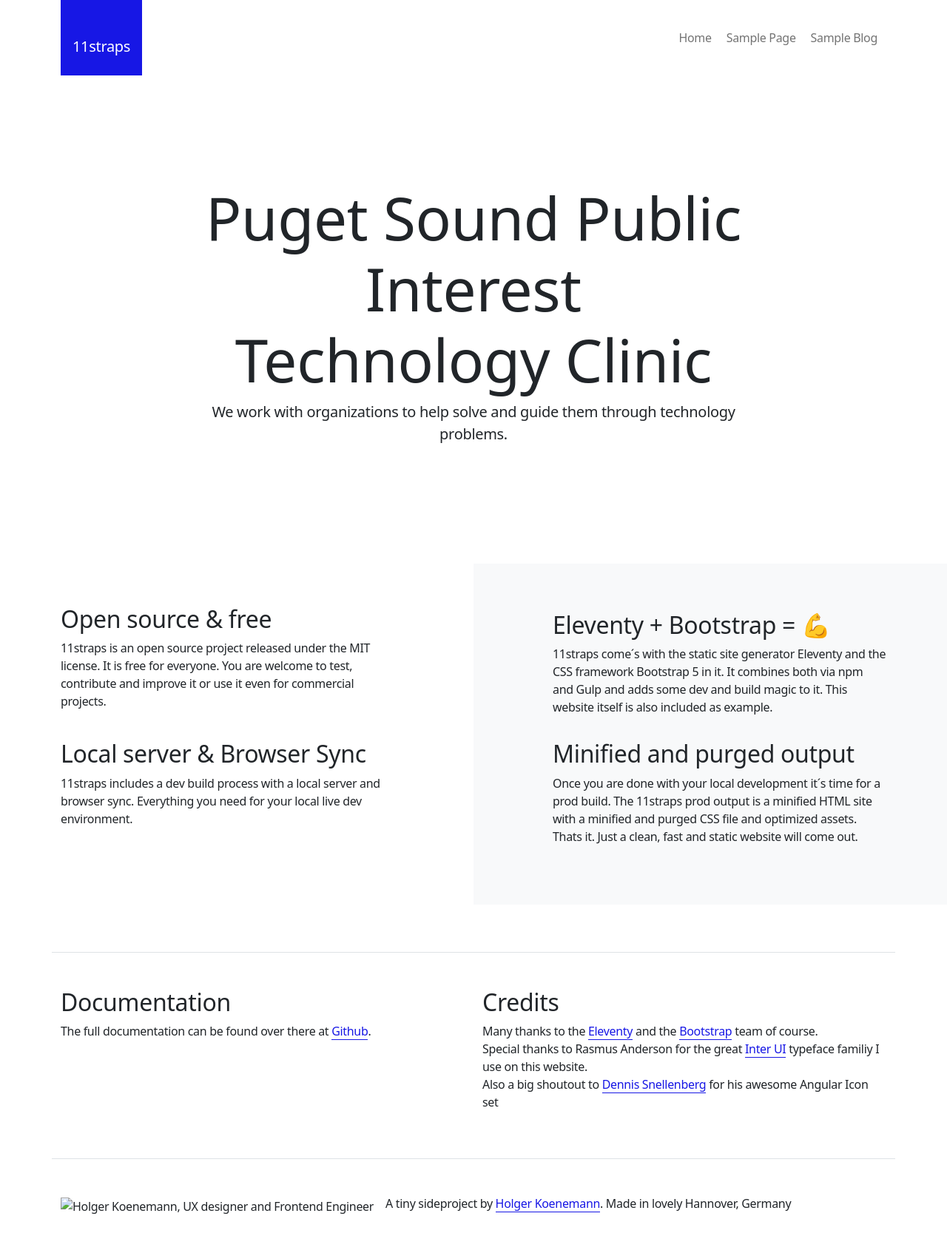
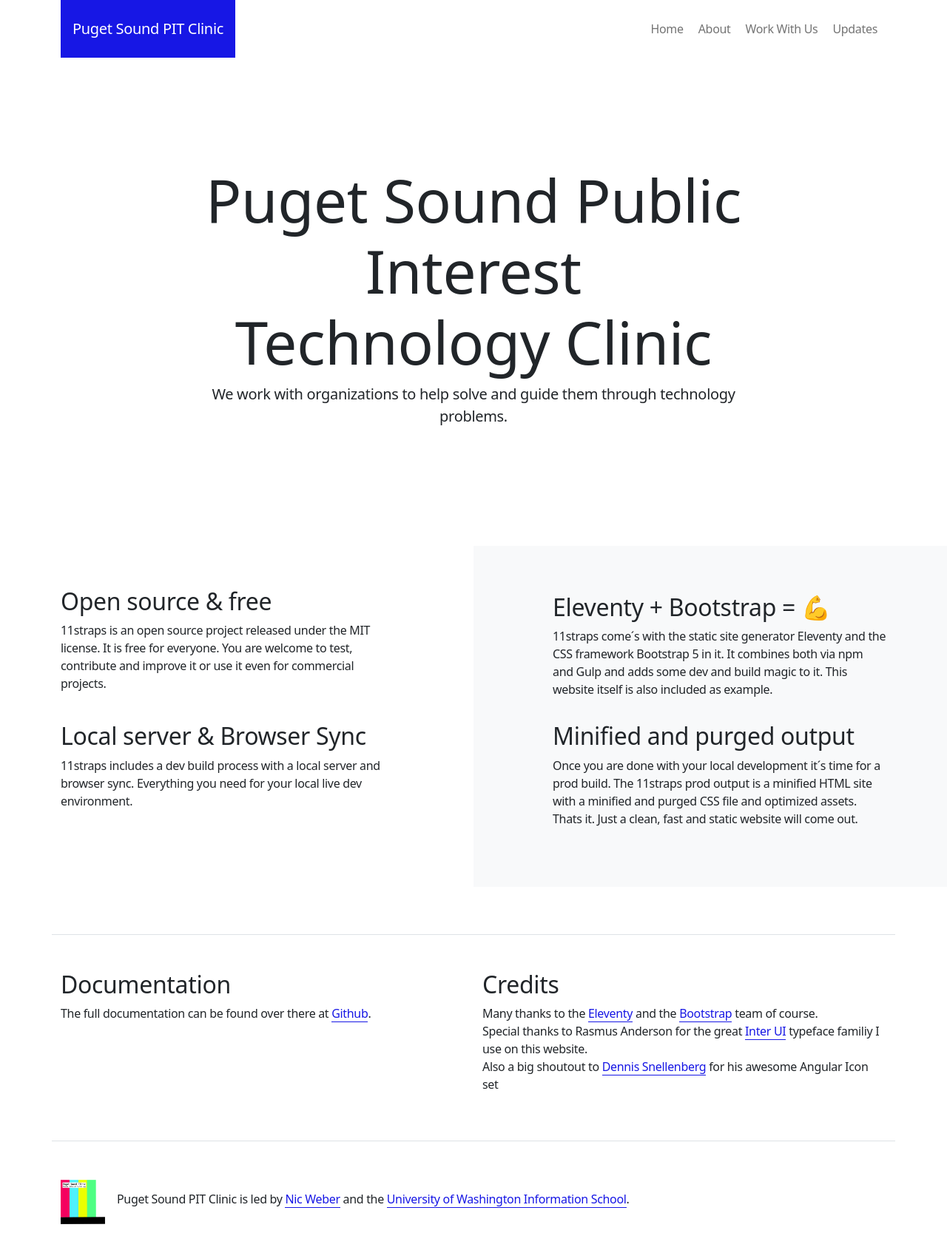
Before and after one commit to PugetSoundClinic-PIT/PugetSoundClinic-PIT.github.io, an Eleventy site: page src/index.njk in a window 1280 px wide. Shown: the whole page at 74% size. Built offline with nearby package versions, Linux system fonts and the light colour scheme; Eleventy itself is replaced by a stand-in of ours; files that its build step writes are made by us from their sources.

Commit message:
Change header, footer, nav and logo

```diff
--- a/src/_includes/snippets/footer.njk
+++ b/src/_includes/snippets/footer.njk
@@ -1,7 +1,8 @@
 <div class="row border-top py-5">
   <div class="col-12">
-    <p class=""><img src="{{ '/img/hkimg.png' | url }}" alt="Holger Koenemann, UX designer and Frontend Engineer" width="60" height="60" class="float-left mt-1 me-3 gradient-rounded">A tiny sideproject by
-      <a href="https://github.com/holger1411" class="link-fancy">Holger Koenemann</a>. Made in lovely Hannover, Germany</p>
+    <p class=""><img src="{{ '/img/psc-logo.png' | url }}" alt="Puget Sound Clinic Logo" width="60" height="60" class="float-left mt-1 me-3 gradient-rounded">Puget Sound PIT Clinic is led by
+      <a href="https://nicweber.info/" class="link-fancy">Nic Weber</a> and the
+      <a href="https://ischool.uw.edu/" class="link-fancy">University of Washington Information School</a>. </p>
   </div>
 </div>
 
--- a/src/_includes/snippets/head.njk
+++ b/src/_includes/snippets/head.njk
@@ -1,7 +1,7 @@
   <meta charset="utf-8">
   <meta name="viewport" content="width=device-width, initial-scale=1, shrink-to-fit=no">
   <meta name="description" content="{{ metadata.description }}">
-  <link rel="icon" type="image/png" sizes="96x96" href="{{ '/img/favicon.png' | url }}">
+  <link rel="icon" type="image/png" sizes="96x96" href="{{ '/img/psc-logo.png' | url }}">
   <meta name="author" content="{{ metadata.author }}">
   <meta name="generator" content="11straps">
   <meta name="HandheldFriendly" content="true"/>
--- a/src/_includes/snippets/navbar.njk
+++ b/src/_includes/snippets/navbar.njk
@@ -1,6 +1,6 @@
 <nav class="navbar navbar-expand-lg navbar-light pt-0">
   <div class="container">
-    <a class="navbar-brand mb-0 py-4 px-3 pt-5 text-center text-white bg-primary" href="{{ '/' | url }}">11straps</a>
+    <a class="navbar-brand mb-0 py-4 px-3 text-center text-white bg-primary" href="{{ '/' | url }}">Puget Sound PIT Clinic</a>
     <button class="navbar-toggler" type="button" data-bs-toggle="collapse" data-bs-target="#navbarSupportedContent" aria-controls="navbarSupportedContent" aria-expanded="false" aria-label="Toggle navigation">
       <span class="navbar-toggler-icon"></span>
     </button>
@@ -11,11 +11,15 @@
         </li>
 
         <li class="nav-item me-1">
-          <a class="nav-link" href="{{ '/default' | url }}">Sample Page</a>
+          <a class="nav-link" href="{{ '/about' | url }}">About</a>
         </li>
 
         <li class="nav-item me-1">
-        <a class="nav-link" href="{{ '/blog' | url }}">Sample Blog</a>
+          <a class="nav-link" href="{{ '/work-with-us' | url }}">Work With Us</a>
+        </li>
+
+        <li class="nav-item me-1">
+        <a class="nav-link" href="{{ '/updates' | url }}">Updates</a>
         </li>
 
       </ul>
```
Also changed, not shown: src/img/psc-logo.png (added).
